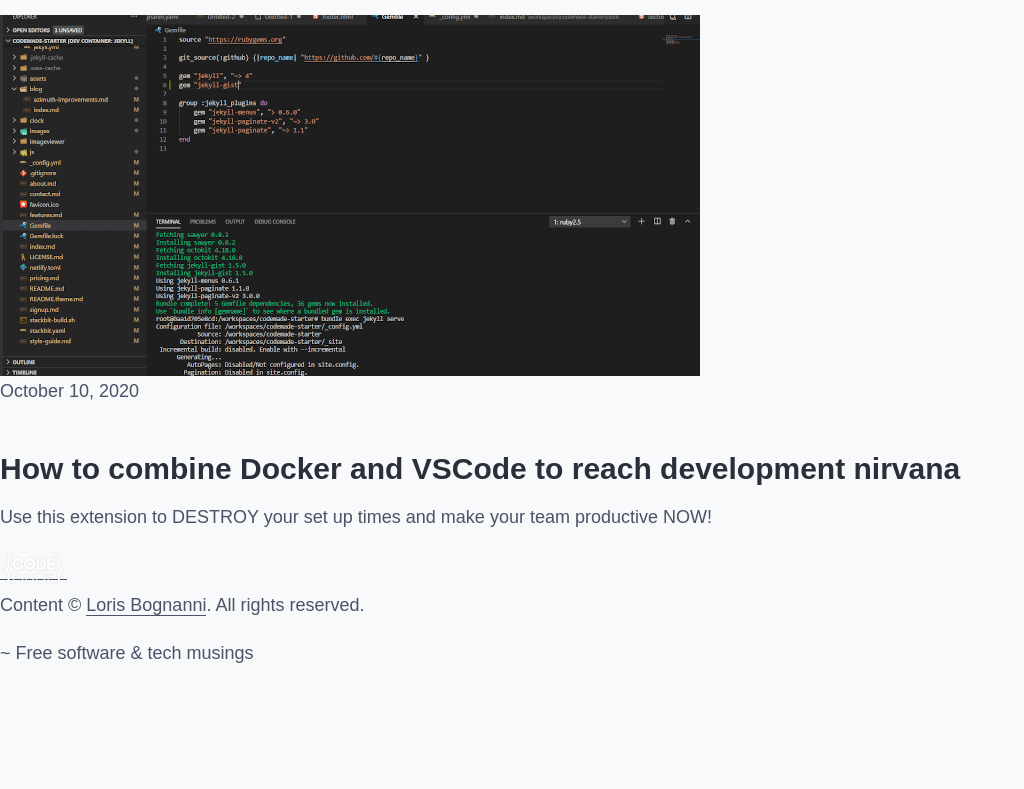
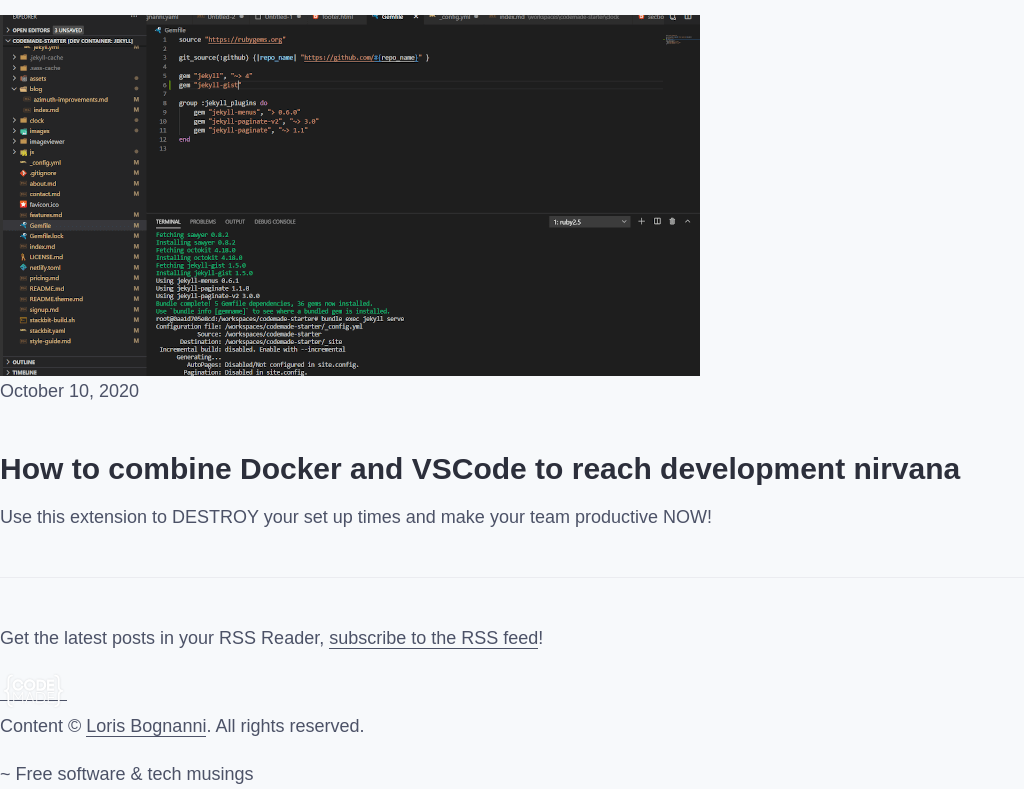
Before and after one commit to LBognanni/codemade-site, an Eleventy site: page blog.md in a window 1280 px wide. Shown: the part 10035-10824 px from the top of the page, without its empty margins (0-1024 px from the left). Before the commit the page ends 10703 px from the top, so only its background shows below. Built offline with nearby package versions, Linux system fonts and the light colour scheme; Eleventy itself is replaced by a stand-in of ours; files that its build step writes are made by us from their sources.

Commit message:
:art: small blog improvements

```diff
--- a/_css/src/_base.scss
+++ b/_css/src/_base.scss
@@ -33,3 +33,10 @@
 }
 
 a { color: inherit; text-decoration: none; }
+
+hr {
+  background-color: _palette(border);
+  border: 0;
+  height: 1px;
+  margin: 2.5em 0;
+}
--- a/_layouts/blog.njk
+++ b/_layouts/blog.njk
@@ -3,6 +3,7 @@
 ---
 
 <section class="blog blog-listing">
+
   <div class="section-label">{{ title }}</div>
   <div class="blog-grid">
     {% for post in collections.posts | reverse %}
@@ -20,4 +21,11 @@
     </a>
     {% endfor %}
   </div>
+
+  <hr />
+
+  <div class="post-page-content">
+    {{ content | safe }}
+  </div><!-- .post-page-content -->
+
 </section>
```
Also changed, not shown: _css/src/main.scss (+27 -0 lines).
